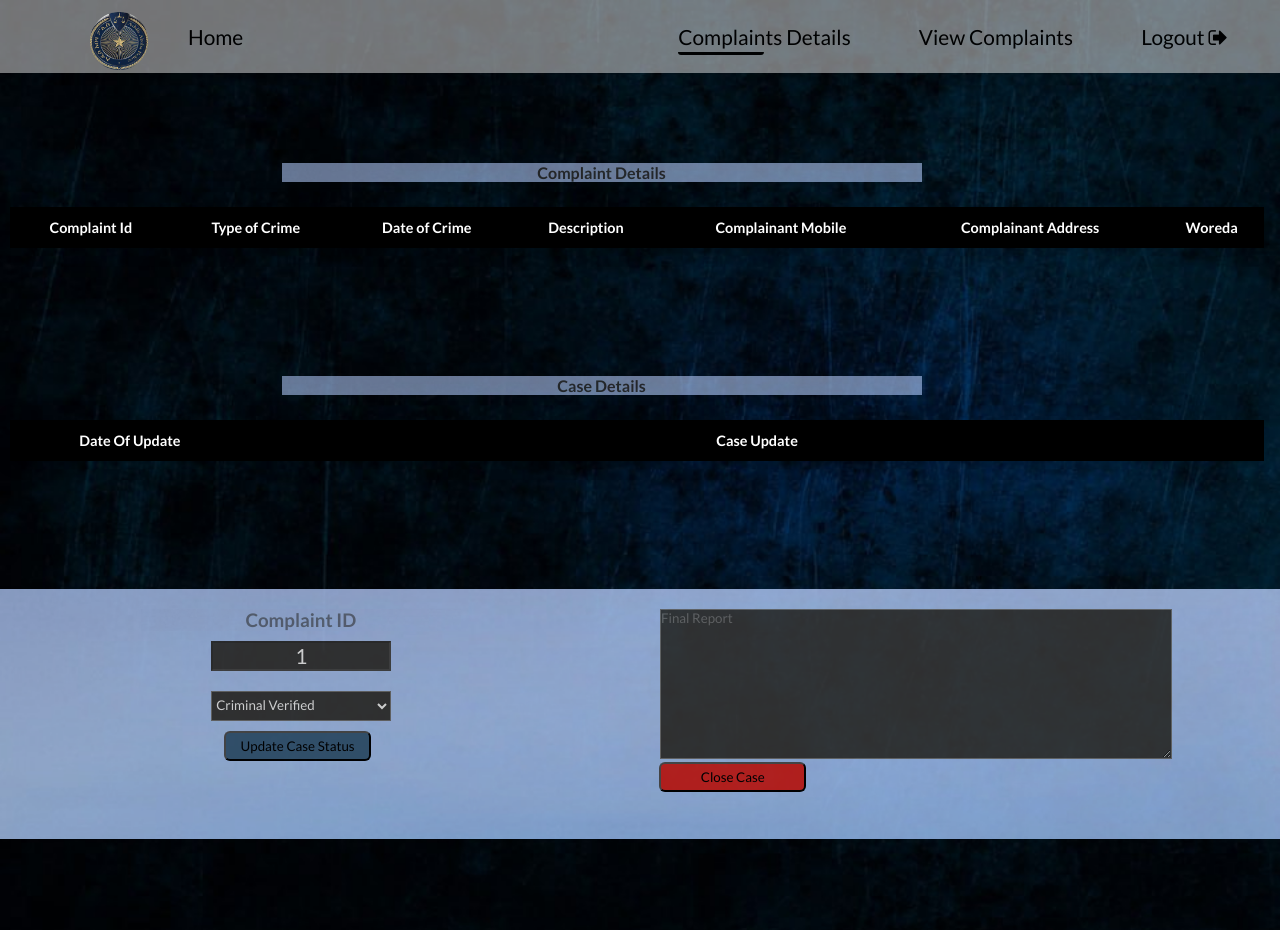
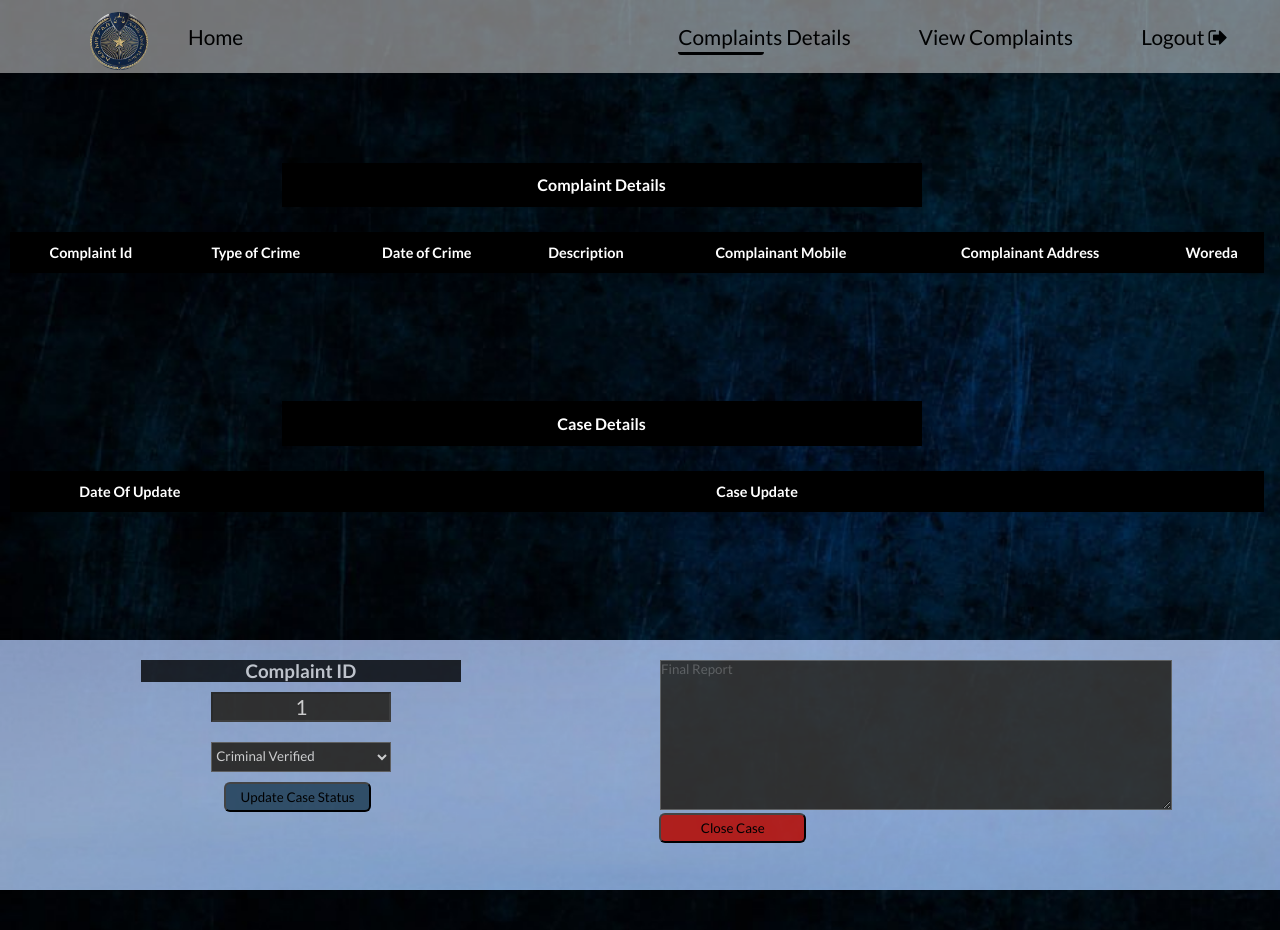
Before and after one commit to joss413/Final-Project, a PHP site: page /Sub_police_complainDetails.php in a window 1280 px wide. Shown: the top 930 px of the page. Run offline with PHP 8.4, Linux system fonts and the light colour scheme; a user stored in the database is signed in; data comes from the database, SQL or seed files in the repository; data that the repository does not hold is empty; some libraries are stand-ins or nearby versions.

Commit message:
final one

```diff
--- a/Assets/css/Sub_police_complainDetails.css
+++ b/Assets/css/Sub_police_complainDetails.css
@@ -193,17 +193,37 @@
  .title{
      text-align:center;
      font-weight:bolder;
-      background: url(../pictures/allpage.jpg) no-repeat;
+      background: black;
       /* background-color: white; */
-      opacity: 0.6;
+      /* opacity: 0.6; */
       width: 50%;
       height: 8%;
       margin-top: 20px;
       margin-bottom: 10px;
       margin-left: 22%;
-      color:#3b3b3b;
+      /* color:#3b3b3b; */
+      color:white;
       align-items: center;
+      padding-top: 1%;
+      padding-bottom:1%;
         }
+
+.titles{
+            text-align:center;
+            font-weight:bolder;
+             background: black;
+             /* background-color: white; */
+             opacity: 0.8;
+             width: 50%;
+             height: 8%;
+             margin-top: 20px;
+             margin-bottom: 10px;
+             margin-left: 22%;
+             /* color:#3b3b3b; */
+             color:white;
+             align-items: center;
+
+     }
 .table{
 
     width: 98%;
--- a/HandlerHome.php
+++ b/HandlerHome.php
@@ -1,5 +1,5 @@
 
-<!-- <meta http-equiv="refresh"  content="60;url=Handlerlogin.php"> -->
+<meta http-equiv="refresh"  content="60;url=Handlerlogin.php">
 
 
 <!DOCTYPE html>
--- a/Handler_complain_details.php
+++ b/Handler_complain_details.php
@@ -14,10 +14,12 @@
 
     $result1=mysqli_query($conn,"SELECT location FROM p_handler");
     $q2=mysqli_fetch_assoc($result1);
-    $location=$q2['location'];
+
 
     $query="SELECT id_no,c_id,type_crime,d_o_c,repo_time_and_date,location,description from p_handler where c_id='$cid'";
     $result=mysqli_query($conn,$query);
+
+
     if(isset($_POST['assign']))
     {
       if($_SERVER["REQUEST_METHOD"]=="POST")
@@ -83,6 +85,8 @@
        </thead>
       <?php
               while($rows=mysqli_fetch_assoc($result)){
+                $location=$rows['location'];
+              //  echo $location;
              ?>
        <tbody>
     <tr>
--- a/Sub_policeHome.php
+++ b/Sub_policeHome.php
@@ -1,4 +1,4 @@
-<!-- <meta http-equiv="refresh"  content="60 ; url=Sub_policelogin.php"> -->
+<meta http-equiv="refresh"  content="60 ; url=Sub_policelogin.php">
 <!DOCTYPE html>
 <html>
 <head>
--- a/Sub_police_complainDetails.php
+++ b/Sub_police_complainDetails.php
@@ -146,7 +146,7 @@
 
      <form method="post">
 
-      <h3 class="title">Complaint ID</h3>
+      <h3 class="titles">Complaint ID</h3>
       <input  class="txts" type="text" name="cid"  disabled value="<?php echo "$cid" ?>">
 
 
--- a/TakerHome.php
+++ b/TakerHome.php
@@ -1,4 +1,4 @@
-<!-- <meta http-equiv="refresh"  content="60;url=Takerlogin.php"; -->
+<meta http-equiv="refresh"  content="60;url=Takerlogin.php";
 
 
 <!DOCTYPE html>
--- a/complainer_page.php
+++ b/complainer_page.php
@@ -1,4 +1,4 @@
-<!-- <meta http-equiv="refresh" content="60;url=userlogin.php">   -->
+<meta http-equiv="refresh" content="60;url=userlogin.php">
 <!DOCTYPE html>
 <html>
 
```
Also changed, not shown: Assets/css/Sub_policeHome.css (+9 -4 lines), Assets/css/sub_police_complete.css (+6 -4 lines), imageuploads/image2.jpg (added), imageuploads/image4.jpg (added), 2 other files.
